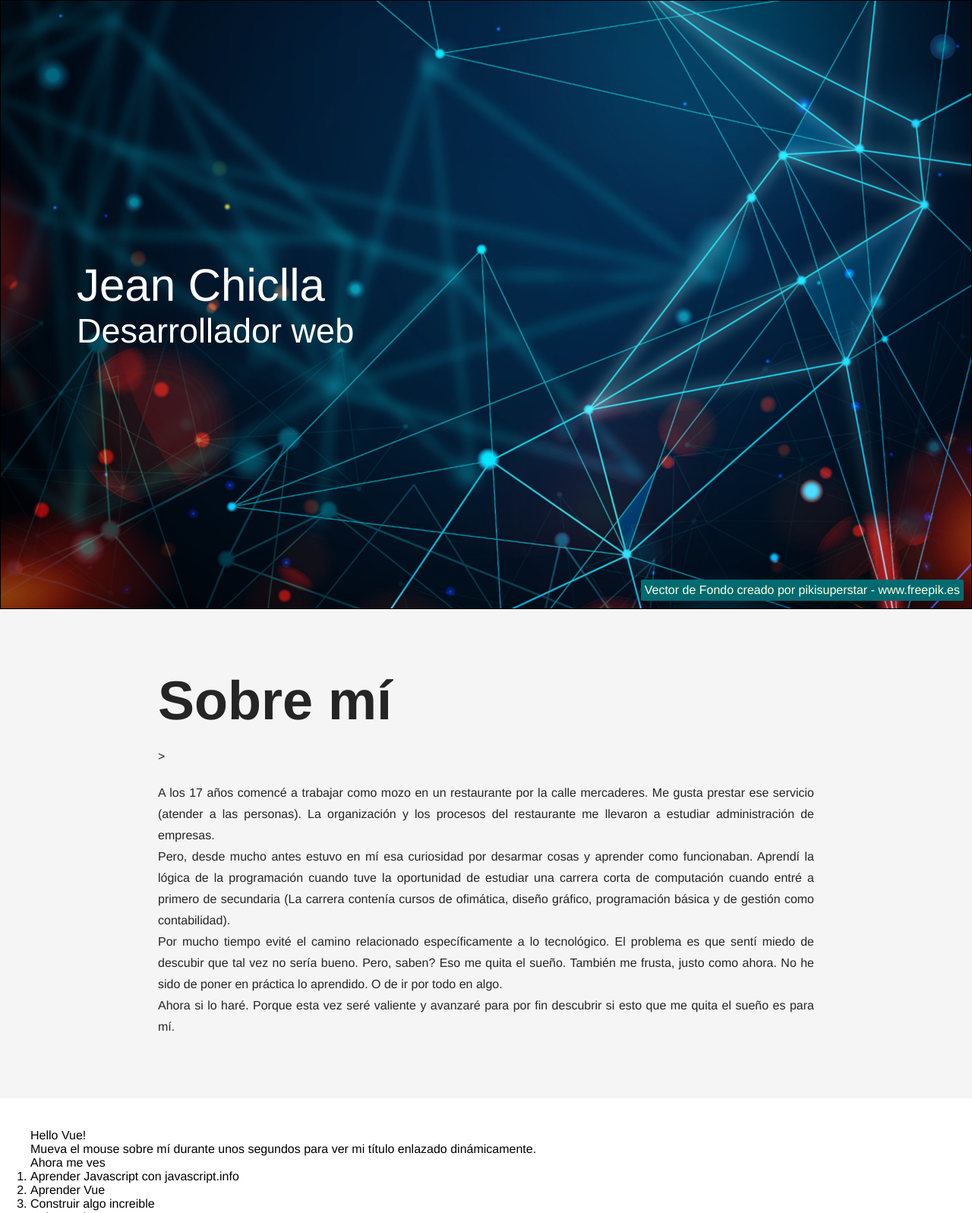
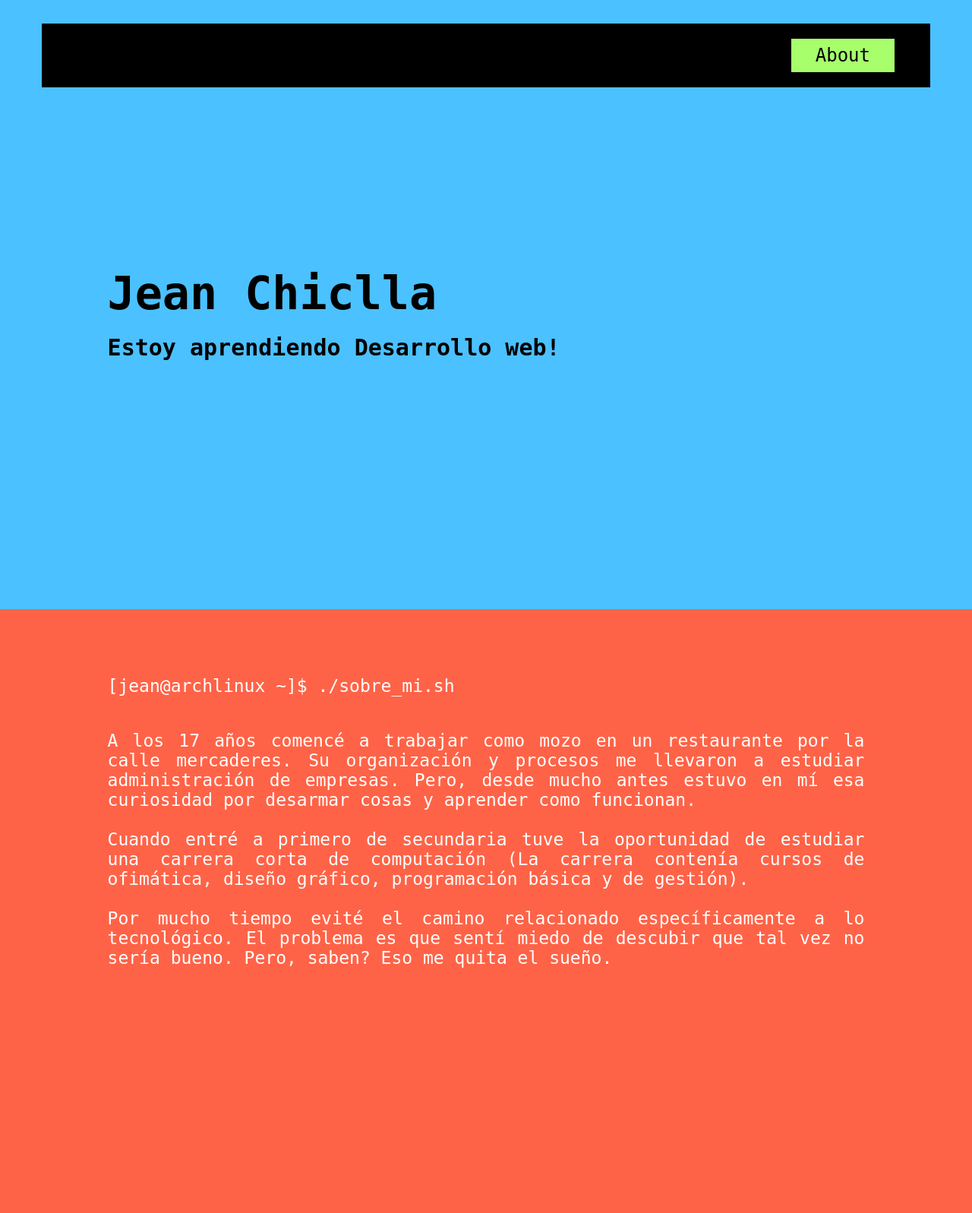
Before and after one commit to colbapnauj/colbapnauj.github.io, a plain HTML site: page index.html in a window 1280 px wide. Shown: the top 1597 px of the page at 76% size. Drawn offline with nearby package versions, Linux system fonts and the light colour scheme.

Commit message:
Web básica - solo contiene About

```diff
--- a/css/master.css
+++ b/css/master.css
@@ -1,106 +1,153 @@
-* {
-  padding: 0;
-  margin: 0;
-  font-family: Helvetica, sans-serif;
+:root {
+  --green: #A7FF6C;
+  --green2: #002E21;
+  --red: #A105Aa;
+  --azul: #3856AA;
+  --gray: #edf4f2;
 }
 
-main {
-  position: relative;
-  top: 0;
+* ::before, ::after {
+  box-sizing: border-box;
 }
 
-.content-one {
-  /* width: 100%; */
-  border: 1px solid black;
-
+body {
+  position: relative;
+  margin: 0;
+  box-sizing: border-box;
+  font-family: "Monospace", "Roboto", Arial, sans-serif
 }
 
-.content-portada {
-  position: relative;
-  background-position: center center;
-  background-image: url("../images/fondo2.jpg");
-  background-size: cover;
-  height: 100vh;
-  align-items: center;
-  display: flex;
-}
-
-.content-titulo {
-  padding: 100px;
-  position: relative;
-  /* top: 10px; */
-  /* centrar */
-
-}
-
-.content-titulo h2,
-.content-titulo h3 {
-  color: white;
-  font-weight: 100;
-}
-
-.content-titulo h2 {
-  font-size: 60px;
-}
-
-.content-titulo h3 {
-  font-size: 45px;
-}
-
-.content-portada a {
+/* nav-bar */
+.navbar {
   position: absolute;
-  right: 10px;
-  bottom: 10px;
-  padding: 5px;
-  border-radius: 2px;
-  background-color: #006a71;
-  color: #ffffdd;
-  text-decoration: none;
+  z-index: 100;
+  width: 100%;
+  padding: 1rem 0;
 
 
 }
 
-.content-portada a:hover {
-  color: #d3de32;
-}
-/* Fin de portada */
+.navbar-brand {
+  padding-top: 0.3125rem;
+  padding-bottom: 0.3125rem;
+  font-size: 1.5rem;
 
-.content-two {
-  /* width: 100%; */
-  padding: 40px;
-  background-color: rgb(245, 245, 245);
 }
 
-.content-details {
-  width: 80%;
-  margin: auto;
-  display: flex;
-  flex-wrap: wrap;
-  justify-content: center;
-  color: rgb(37, 37, 37);
+a {
+  text-decoration: none;
+}
+ul {
+  margin-top: 0;
+  margin-bottom: 1rem;
+}
+li {
+  display: list-item;
+  /* text-align: -webkit-match-parent; */
 }
 
-.about {
-  width: 90%;
-  margin: auto;
-  padding: 40px;
-  text-align: justify;
+.navbar-brand, .nav-link {
+  color: var(--gray);
+
 }
 
-.about h2 {
-  font-size: 72px;
-  font-weight: 700;
-  padding-bottom: 25px;
-  line-height: 80px;
+.navbar-brand {
+  display: none;
 }
 
-.about p {
-  font-size: 16px;
-  line-height: 28px;
-  margin-bottom: 0;
-  margin-top: 25px;
+.nav-item-active {
+  background-color: var(--green);
+  color: black;
 }
 
-.content-three {
-  margin: 40px;
+
+.navbar-container {
+  display: flex;
+  width: auto;
+  background-color: black;
+  padding: 20px 15px;
+
+  margin-right: auto;
+  margin-left: auto;
+  margin-top: 15px;
+  margin-bottom: 15px;
+  max-width: 1140px;
 }
+
+.navbar-nav {
+  flex-direction: row;
+  display: flex;
+  margin-bottom: 0;
+  list-style: none;
+  margin-left: auto;
+}
+
+.nav-link {
+  display: block;
+  padding: .5rem 1rem;
+  font-size: 1.50rem;
+
+}
+
+.navbar-nav, .nav-link {
+  padding-right: 2rem;
+  padding-left: 2rem;
+}
+
+
+
+/* ### Estilos para el cuerpo ### */
+.content__one,
+.content__two {
+  height: 100vh;
+  border: 1px solid transparent;
+}
+
+.content__one {
+  position: relative;
+  background-color: #4BC1FF;
+}
+
+.content__two {
+  background-color: tomato;
+}
+
+.content__one-portada,
+.content__two-about-me {
+  height: 50vh;
+  margin-left: 11%;
+  margin-right: 11%;
+
+}
+
+.content__one-portada {
+ position: absolute;
+ top: 50%;
+ margin-top: -50px;
+}
+
+.content__two-about-me {
+  margin-top: 5%;
+  text-align: justify;
+  font-size: 23px;
+  color: white;
+}
+
+
+
+.content__one-portada h2,
+.content__one-portada h3 {
+  color: black;
+  margin: 0;
+}
+
+.content__one-portada h2 {
+  font-size: 60px;
+}
+.content__one-portada h3 {
+  font-size: 30px;
+}
+
+#muestrario {
+  display: none;
+}
--- a/index.html
+++ b/index.html
@@ -6,195 +6,60 @@
     <meta name="viewport" content="width=device-width, initial-scale=1.0">
     <link rel="stylesheet" href="css/master.css">
 
-    <!-- Vue -->
-    <!-- versión de desarrollo, incluye advertencias de ayuda en la consola -->
-    <script src="https://cdn.jsdelivr.net/npm/vue/dist/vue.js"></script>
 
-    <!-- Botstrap
-    <link rel="stylesheet" href="https://stackpath.bootstrapcdn.com/bootstrap/4.5.0/css/bootstrap.min.css"
-        integrity="sha384-9aIt2nRpC12Uk9gS9baDl411NQApFmC26EwAOH8WgZl5MYYxFfc+NcPb1dKGj7Sk" crossorigin="anonymous">
-    <script src="https://code.jquery.com/jquery-3.5.1.slim.min.js"
-        integrity="sha384-DfXdz2htPH0lsSSs5nCTpuj/zy4C+OGpamoFVy38MVBnE+IbbVYUew+OrCXaRkfj"
-        crossorigin="anonymous"></script>
-    <script src="https://cdn.jsdelivr.net/npm/popper.js@1.16.0/dist/umd/popper.min.js"
-        integrity="sha384-Q6E9RHvbIyZFJoft+2mJbHaEWldlvI9IOYy5n3zV9zzTtmI3UksdQRVvoxMfooAo"
-        crossorigin="anonymous"></script>
-    <script src="https://stackpath.bootstrapcdn.com/bootstrap/4.5.0/js/bootstrap.min.js"
-        integrity="sha384-OgVRvuATP1z7JjHLkuOU7Xw704+h835Lr+6QL9UvYjZE3Ipu6Tp75j7Bh/kR0JKI"
-        crossorigin="anonymous"></script>
-    -->
-    <title>Jean Chiclla</title>
+
+    <title>Jean Chiclla | Front-End</title>
 </head>
 
 <body>
+    <nav class="navbar">
+        <div class="navbar-container">
+            <a href="" class="navbar-brand">Jean Chiclla</a>
+
+            <ul class="navbar-nav">
+                <li class="nav-item"><input type="color" name="color" id="muestrario"></li>
+                <li class="nav-item"><a href="#" class="nav-link nav-item-active" onclick="navItemActive(event)">About</a></li>
+                <!-- <li class="nav-item"><a href="#" class="nav-link" onclick="navItemActive(event)">Blog</a></li>
+                <li class="nav-item"><a href="#" class="nav-link" onclick="navItemActive(event)">Skills</a></li> -->
+            </ul>
+        </div>
+    </nav>
 
 
     <main>
 
-        <div class="content-one" id="inicio">
-            <div class="content-portada">
-                <div class="content-titulo">
-                    <h2>Jean Chiclla</h1>
-                        <h3>Desarrollador web</h3>
-                </div>
-                <a href='https://www.freepik.es/vectores/fondo' target="_blank">Vector de Fondo creado por pikisuperstar
-                    - www.freepik.es</a>
+        <div class="content__one" id="inicio">
+            <div class="content__one-portada">
+                <h2>Jean Chiclla</h2><br>
+                <h3>Estoy aprendiendo Desarrollo web!</h3>
             </div>
         </div>
 
-        <div class="content-two" id="sobre-mi">
-            <div class="content-details">
-                <div class="about">
-                    <h2>Sobre mí</h2>
-                    <!-- podría agregar íconos sobre mi experiencia -->>
-                    <p>A los 17 años comencé a trabajar como mozo en un restaurante por la
-                        calle mercaderes. Me gusta prestar ese servicio (atender a las
-                        personas). La organización y los procesos del restaurante me
-                        llevaron a estudiar administración de empresas. <br>
-                        Pero, desde mucho antes estuvo en mí esa curiosidad por desarmar cosas
-                        y aprender como funcionaban. Aprendí la lógica de la programación
-                        cuando tuve la oportunidad de estudiar una carrera corta de computación
-                        cuando entré a primero de secundaria (La carrera contenía cursos de
-                        ofimática, diseño gráfico, programación básica y de gestión como
-                        contabilidad). <br>
-                        Por mucho tiempo evité el camino relacionado específicamente a lo
-                        tecnológico. El problema es que sentí miedo de descubir que tal
-                        vez no sería bueno. Pero, saben? Eso me quita el sueño. También
-                        me frusta, justo como ahora. No he sido de poner en práctica lo
-                        aprendido. O de ir por todo en algo. <br>
-                        Ahora si lo haré. Porque esta vez seré valiente y avanzaré para por
-                        fin descubrir si esto que me quita el sueño es para mí.
-                    </p>
-                </div>
+        <div class="content__two" id="sobre-mi">
+            <div class="content__two-about-me">
+                <span>[jean@archlinux ~]$ </span>
+                <p style="display: inline-block;">./sobre_mi.sh</p>
+                <p>A los 17 años comencé a trabajar como mozo en un restaurante por la
+                    calle mercaderes. Su organización y procesos me
+                    llevaron a estudiar administración de empresas.
+                    Pero, desde mucho antes estuvo en mí esa curiosidad por desarmar cosas
+                    y aprender como funcionan. <br><br>
+                    Cuando entré a primero de secundaria tuve la oportunidad de estudiar una carrera corta de computación
+                    (La carrera contenía cursos de ofimática, diseño gráfico,
+                    programación básica y de gestión).<br>
+                     <br>
+                    Por mucho tiempo evité el camino relacionado específicamente a lo
+                    tecnológico. El problema es que sentí miedo de descubir que tal
+                    vez no sería bueno. Pero, saben? Eso me quita el sueño.
+
+                </p>
             </div>
         </div>
 
-        <div class="content-three">
-            <div id="app">
-                {{ message }}
-            </div>
-            <div id="app-2">
-                <span v-bind:title="message">
-                    Mueva el mouse sobre mí durante unos segundos
-                    para ver mi título enlazado dinámicamente.
-                </span>
-            </div>
-            <div id="app-3">
-                <span v-if="seen">Ahora me ves</span>
-            </div>
-            <div id="app-4">
-                <ol>
-                    <li v-for="todo in todos">
-                        {{ todo.text }}
-                    </li>
-                </ol>
-            </div>
-            <div id="app-5">
-                <p>{{ message}}</p>
-                <button v-on:click="reverseMessage">Mensaje invertido</button>
-            </div>
-            <div id="app-6">
-                <p>{{ message }}</p>
-                <input v-model="message">
-            </div>
-            <div id="app-7">
-                <ol>
-                    <!-- crea una instancia del componente todo-item -->
-                    <todo-item
-                        v-for="item in groceryList"
-                        v-bind:todo="item"
-                        v-bind:key="item.id">
-                    </todo-item>
-                </ol>
-            </div>
 
-        </div>
+        <script src="js/index.js"></script>
 
 
-    </main>
-
-    <script>
-        var app = new Vue({
-            el: '#app',
-            data: {
-                message: 'Hello Vue!'
-            }
-        })
-
-        var app2 = new Vue({
-            el: '#app-2',
-            data: {
-                message: 'Usted cargó esta página el ' + new Date().toLocaleString()
-            }
-        })
-
-        var app3 = new Vue({
-            el: '#app-3',
-            data: {
-                seen: true
-            }
-        })
-
-        var app4 = new Vue({
-            el: '#app-4',
-            data: {
-                todos: [
-                    { text: 'Aprender Javascript con javascript.info' },
-                    { text: 'Aprender Vue' },
-                    { text: 'Construir algo increible' }
-                ]
-            }
-        })
-
-        var app5 = new Vue({
-            el: '#app-5',
-            data: {
-                message: 'Hola Vue.js!'
-            },
-            methods: {
-                reverseMessage: function () {
-                    this.message = this.message.split('').reverse().join('')
-                }
-            }
-        })
-
-        var app6 = new Vue({
-            el: '#app-6',
-            data: {
-                message: 'Hola Vue!'
-            }
-        })
-
-        /* Define un nuevo componente llamado todo-item */
-        Vue.component('todo-item', {
-            props: ['todo'],
-            template: '<li>{{ todo.text }}</li>'
-        })
-
-        var app7 = new Vue({
-            el: '#app-7',
-            data: {
-                groceryList: [
-                    { id: 0, text: 'Vegetales' },
-                    { id: 1, text: 'Queso' },
-                    { id: 2, text: 'Cualquier otra cosa que se supone que los humanos coman' }
-                ]
-            }
-        })
-    </script>
-    <!--
-            <h4>Aunque siendo más exactos, me gusta la tecnología y ya.</h4>
-            <div class="container bg-primary">
-        <nav class="nav ">
-            <a class="nav-link text-white active" href="#">Home</a>
-            <a class="nav-link text-white" href="#">Proyectos</a>
-            <a class="nav-link text-white" href="#">Habilidades</a>
-            <a class="nav-link text-white" href="#">Contacto</a>
-            <a class="nav-link text-white disabled" href="#" tabindex="-1" aria-disabled="true">Blog</a>
-        </nav>
-    </div>
-
-        -->
 
 </body>
 
--- /dev/null
+++ b/js/index.js
@@ -0,0 +1,38 @@
+function navItemActive(event) {
+    let i;
+    let navItem = document.getElementsByClassName("nav-link");
+    for (i = 0; i < navItem.length; i++) {
+        navItem[i].className = navItem[i].className.replace(' nav-item-active', '');
+
+    }
+    event.currentTarget.className += ' nav-item-active';
+}
+
+
+// para input color
+var muestrario;
+var colorPredeterminado = "#0000ff";
+
+window.addEventListener("load", startup, false);
+
+function startup() {
+    muestrario = document.querySelector("#muestrario");
+    muestrario.value = colorPredeterminado;
+    muestrario.addEventListener("input", actualizarPrimero, false);
+    muestrario.addEventListener("change", actualizarTodo, false);
+    muestrario.select();
+  }
+
+  function actualizarPrimero(event) {
+    var p = document.querySelector("p");
+
+    if (p) {
+      p.style.color = event.target.value;
+    }
+  }
+
+  function actualizarTodo(event) {
+    document.querySelectorAll("p").forEach(function(p) {
+      p.style.color = event.target.value;
+    });
+  }
```
Also changed, not shown: images/foto-jean-cuadrado.png (added), images/foto-jean.png (added), prueba.txt (deleted), 1 other file.
